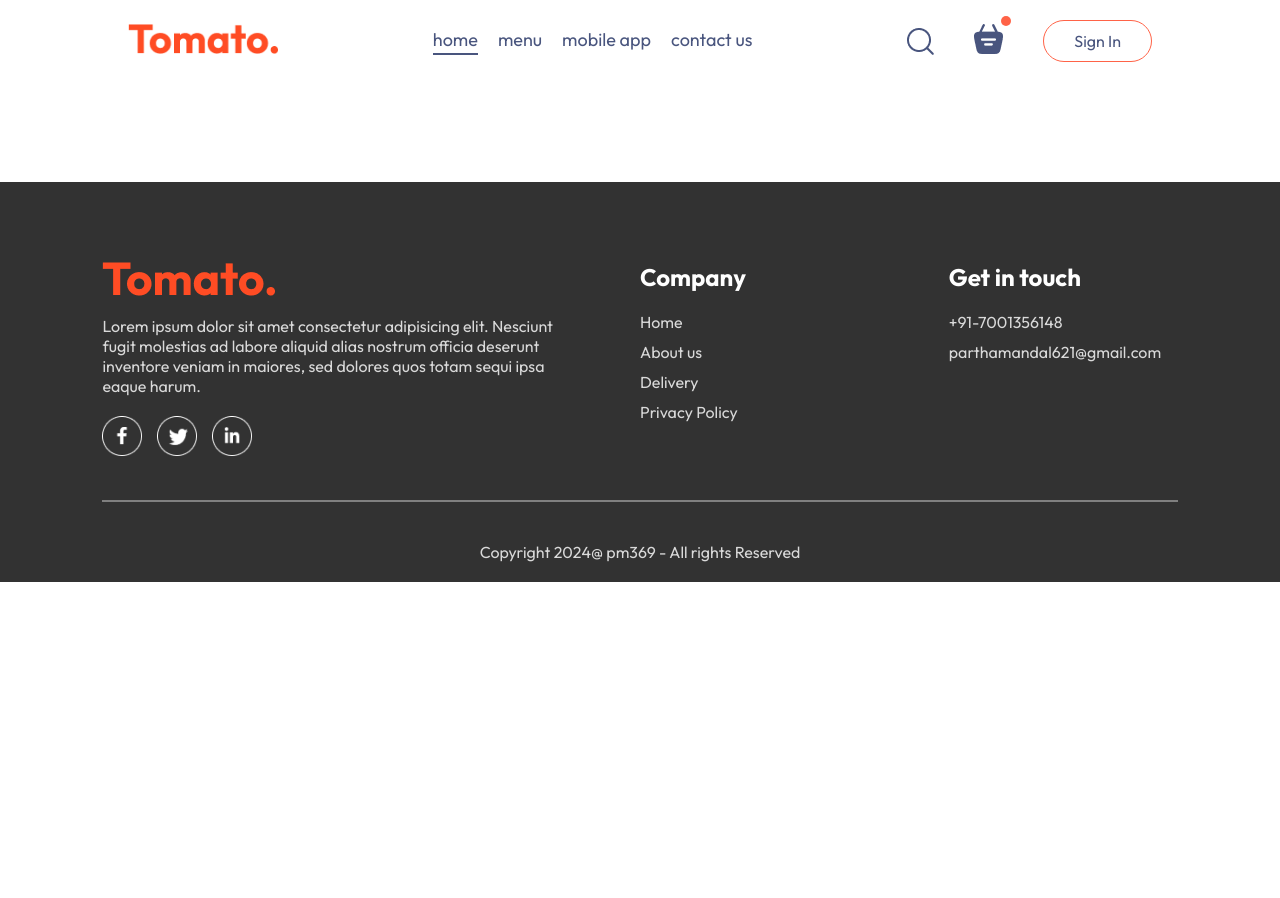
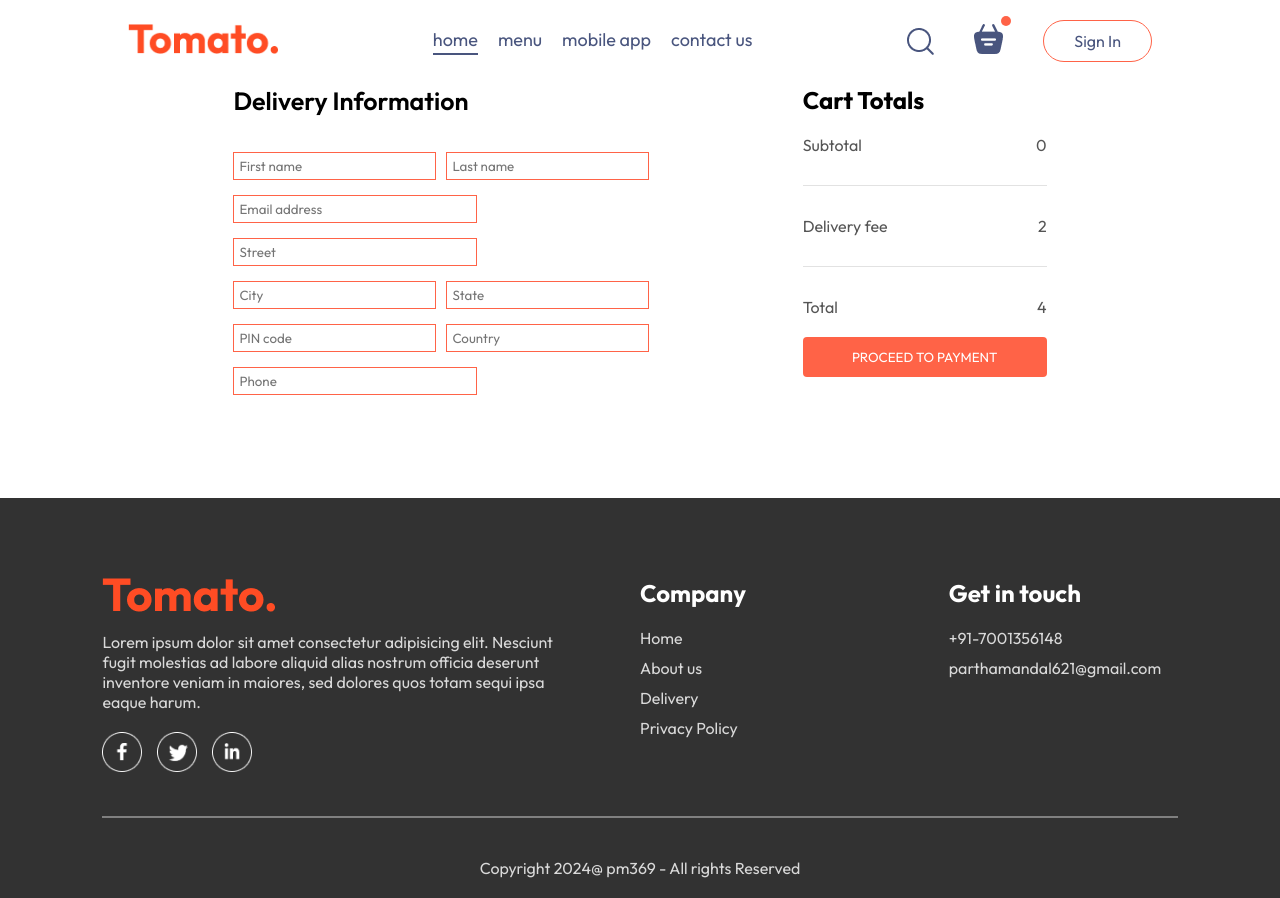
Before and after one commit to p369m/E-commerce-MERN, a React (Vite) app in the folder front-end/: page /order in a window 1280 px wide. Before the commit the page ends 800 px from the top, so only its background shows below. Built offline with nearby package versions, Linux system fonts and the light colour scheme.

Commit message:
Front-end is alomost done

```diff
--- a/front-end/src/App.jsx
+++ b/front-end/src/App.jsx
@@ -17,7 +17,7 @@ const App = () => {
       <Routes>
         <Route path='/' element={<Home/>}/>
         <Route path='/cart' element={<Cart/>}/>
-        <Route path='/PlaceOrder' element={<PlaceOrder/>}/>
+        <Route path='/order' element={<PlaceOrder/>}/>
       </Routes>
     </div>
     <Footer/>
--- a/front-end/src/Pages/Cart/Cart.jsx
+++ b/front-end/src/Pages/Cart/Cart.jsx
@@ -3,8 +3,10 @@ import { useContext } from 'react'
 import './Cart.css'
 import { StoreContext } from '../../Context/StoreContext'
 import { food_list } from '../../assets/frontend_assets/assets'
+import { useNavigate } from 'react-router-dom'
 const Cart = () => {
   const {cartItems,addToCart,removeFromCart}=useContext(StoreContext);
+  const navigate=useNavigate();
   return (
     <div >
     <div className='cart'>
@@ -54,7 +56,7 @@ const Cart = () => {
           <p>Total</p>
           <p>{4}</p>
         </div>
-        <button>PROCEED TO CHECKOUT</button>
+        <button onClick={()=>navigate('/order')}>PROCEED TO CHECKOUT</button>
         </div>
         <div className="cart-promo-code">
       <div>
--- a/front-end/src/Pages/PlaceOrder/PlaceOrder.css
+++ b/front-end/src/Pages/PlaceOrder/PlaceOrder.css
@@ -0,0 +1,34 @@
+.main {
+    display: flex;
+    justify-content: space-between;
+    width: 100%;
+    max-width: max(80%, 500px);
+    margin: auto;
+    padding: 3px;
+}
+.main-left{
+    width: 30%;
+    display: flex;
+    flex-direction: column;
+    gap: 15px;
+}
+.multi-fields{
+    display: flex;
+    gap: 10px;
+    justify-content: space-between;
+
+}
+.title{
+    font-size: 25px;
+
+    font-weight: 600;
+    margin-bottom: 20px;
+}
+.main-left input {
+   padding: 5px;
+   border: 1px solid tomato;
+   outline-color: tomato;
+}
+.main-right {
+    width: 30%;
+}
--- a/front-end/src/Pages/PlaceOrder/PlaceOrder.jsx
+++ b/front-end/src/Pages/PlaceOrder/PlaceOrder.jsx
@@ -3,8 +3,46 @@ import './PlaceOrder.css'
 
 const PlaceOrder = () => {
   return (
-    <div>
+    <div className="main">
 
+      <div className="main-left">
+      <p className="title">Delivery Information</p>
+        <div className="multi-fields">
+          <input type="text" placeholder='First name'/>
+          <input type="text" placeholder='Last name'/>
+        </div>
+        <input type="mail" placeholder='Email address'/>
+        <input type="text" placeholder='Street'/>
+        <div className="multi-fields">
+          <input type="text" placeholder='City'/>
+          <input type="text" placeholder='State'/>
+        </div>
+        <div className="multi-fields">
+          <input type="number" placeholder='PIN code'/>
+          <input type="text" placeholder='Country'/>
+        </div>
+        <input type="number" placeholder='Phone'/>
+      </div>
+      <div className="main-right">
+      <div className="cart-total">
+          <h2>Cart Totals</h2>
+          <div className="cart-total-details">
+          <p>Subtotal</p>
+          <p>{0}</p>
+        </div>
+        <hr />
+        <div className="cart-total-details">
+          <p>Delivery fee</p>
+          <p>{2}</p>
+        </div>
+        <hr />
+        <div className="cart-total-details">
+          <p>Total</p>
+          <p>{4}</p>
+        </div>
+        <button onClick={()=>navigate('/order')}>PROCEED TO PAYMENT</button>
+        </div>
+      </div>
     </div>
   )
 }
```
